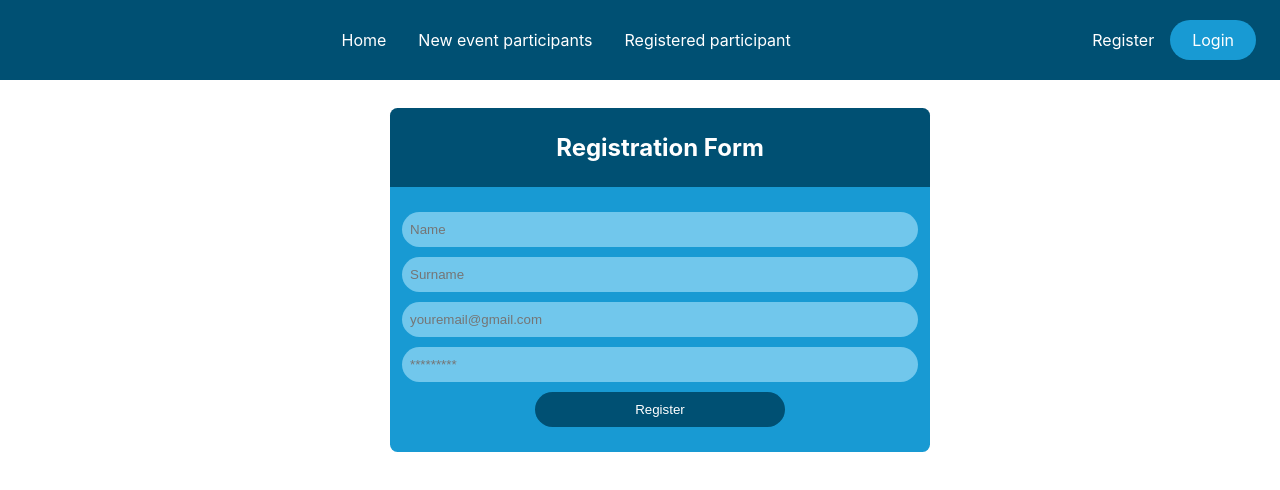
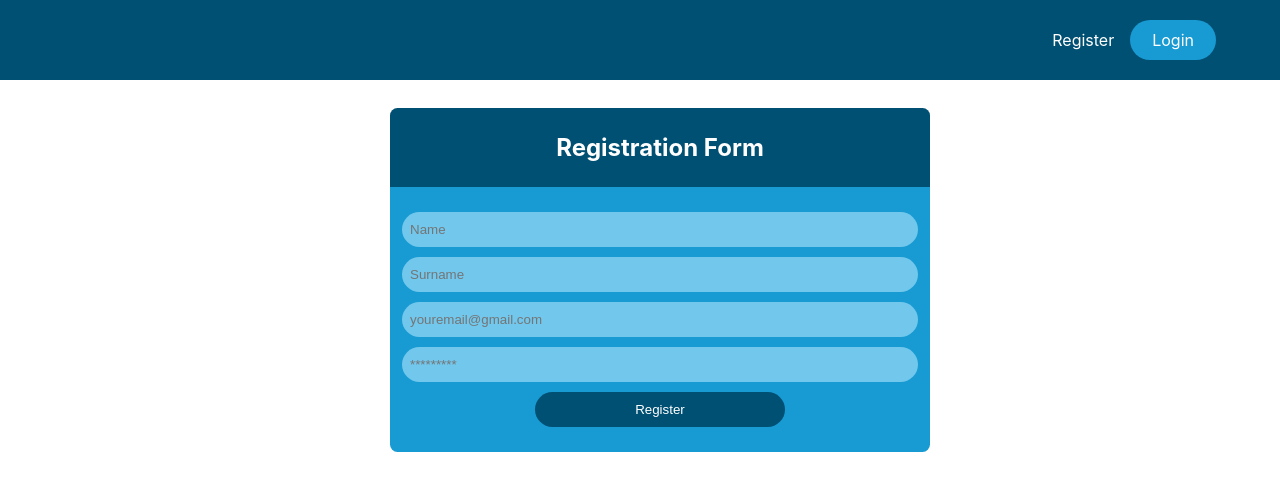
Before and after one commit to karolisst/Baigiamasis-projektas, a React (Create React App) app in the folder frontend/administration-app/: page /register in a window 1280 px wide. Shown: the top 490 px of the page. Built offline with nearby package versions, Linux system fonts and the light colour scheme.

Commit message:
added Protected, changed NavBar

```diff
--- a/frontend/administration-app/src/components/NavBar.jsx
+++ b/frontend/administration-app/src/components/NavBar.jsx
@@ -1,29 +1,40 @@
+import { useContext } from "react";
 import React from "react";
-import {
-  Nav,
-  NavLink,
-  NavMenu,
-  NavBtn,
-  NavBtnLink,
-} from "../styles/StyledNavBar";
+import { Nav, NavLink, NavMenu, NavBtnLink } from "../styles/StyledNavBar";
+import { AuthenticationContext } from "./AuthenticationContext";
 
-export const NavBar = () => {
+export const NavBar = ({ isLoading, onLogout }) => {
+  const { isSignedIn } = useContext(AuthenticationContext);
+
+  if (isLoading) {
+    return;
+  }
+
   return (
+    <Nav>
+      {isSignedIn ? (
         <>
-      <Nav>
           <NavLink to="/">
             {/* <img src={require("../../images/logo.svg")} alt="logo" /> */}
           </NavLink>
           <NavMenu>
             <NavLink to="/">Home</NavLink>
             <NavLink to="/newparticipant">New event participants</NavLink>
-          <NavLink to="/registeredparticipant">Registered participant</NavLink>
+            <NavLink to="/registeredparticipant">
+              Registered participant
+            </NavLink>
+            {isSignedIn && <NavBtnLink onClick={onLogout}>Logout</NavBtnLink>}
           </NavMenu>
-        <NavBtn>
+        </>
+      ) : (
+        <NavMenu>
+          <NavLink to="/">
+            {/* <img src={require("../../images/logo.svg")} alt="logo" /> */}
+          </NavLink>
           <NavLink to="/register">Register</NavLink>
           <NavBtnLink to="/login">Login</NavBtnLink>
-        </NavBtn>
+        </NavMenu>
+      )}
     </Nav>
-    </>
   );
 };
--- /dev/null
+++ b/frontend/administration-app/src/components/Protected.jsx
@@ -0,0 +1,39 @@
+import { useContext, useEffect } from "react";
+import { Outlet, Navigate, useNavigate, useLocation } from "react-router-dom";
+import { AuthenticationContext } from "./AuthenticationContext";
+import axios from "axios";
+
+const Protected = ({ isLoading, setIsLoading }) => {
+  const { isSignedIn, setIsSignedIn } = useContext(AuthenticationContext);
+  const navigate = useNavigate();
+  const location = useLocation();
+
+  useEffect(() => {
+    const token = localStorage.getItem("token");
+    axios
+      .get("http://localhost:8000/token/verify", {
+        headers: {
+          authorization: "Bearer " + token,
+        },
+      })
+      .then((response) => {
+        if (response.data.id) {
+          setIsSignedIn(true);
+          navigate(location.pathname);
+          setIsLoading(false);
+        }
+      });
+  }, []);
+
+  if (isLoading) {
+    return;
+  }
+
+  if (!isSignedIn) {
+    return <Navigate to="/login" />;
+  }
+
+  return <Outlet />;
+};
+
+export default Protected;
--- a/frontend/administration-app/src/styles/StyledNavBar.js
+++ b/frontend/administration-app/src/styles/StyledNavBar.js
@@ -5,7 +5,7 @@ export const Nav = styled.nav`
   background: #005073;
   height: 80px;
   display: flex;
-  justify-content: space-between;
+  justify-content: end;
 `;
 
 export const NavLink = styled(Link)`
@@ -20,13 +20,7 @@ export const NavLink = styled(Link)`
 export const NavMenu = styled.div`
   display: flex;
   align-items: center;
-  margin-right: -24px;
-`;
-
-export const NavBtn = styled.nav`
-  display: flex;
-  align-items: center;
-  margin-right: 24px;
+  margin-right: 5%;
 `;
 
 export const NavBtnLink = styled(Link)`
```
Lines whose indentation alone changed are shown as unchanged.
